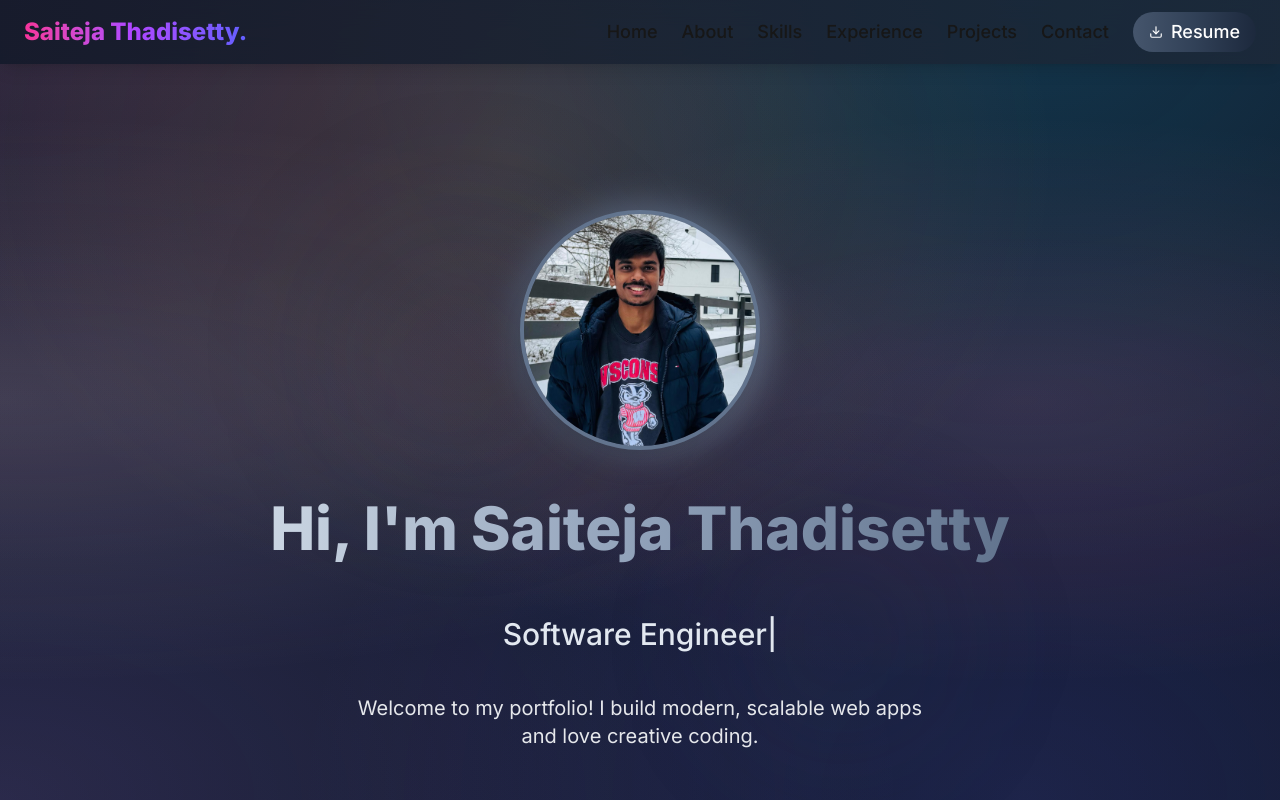
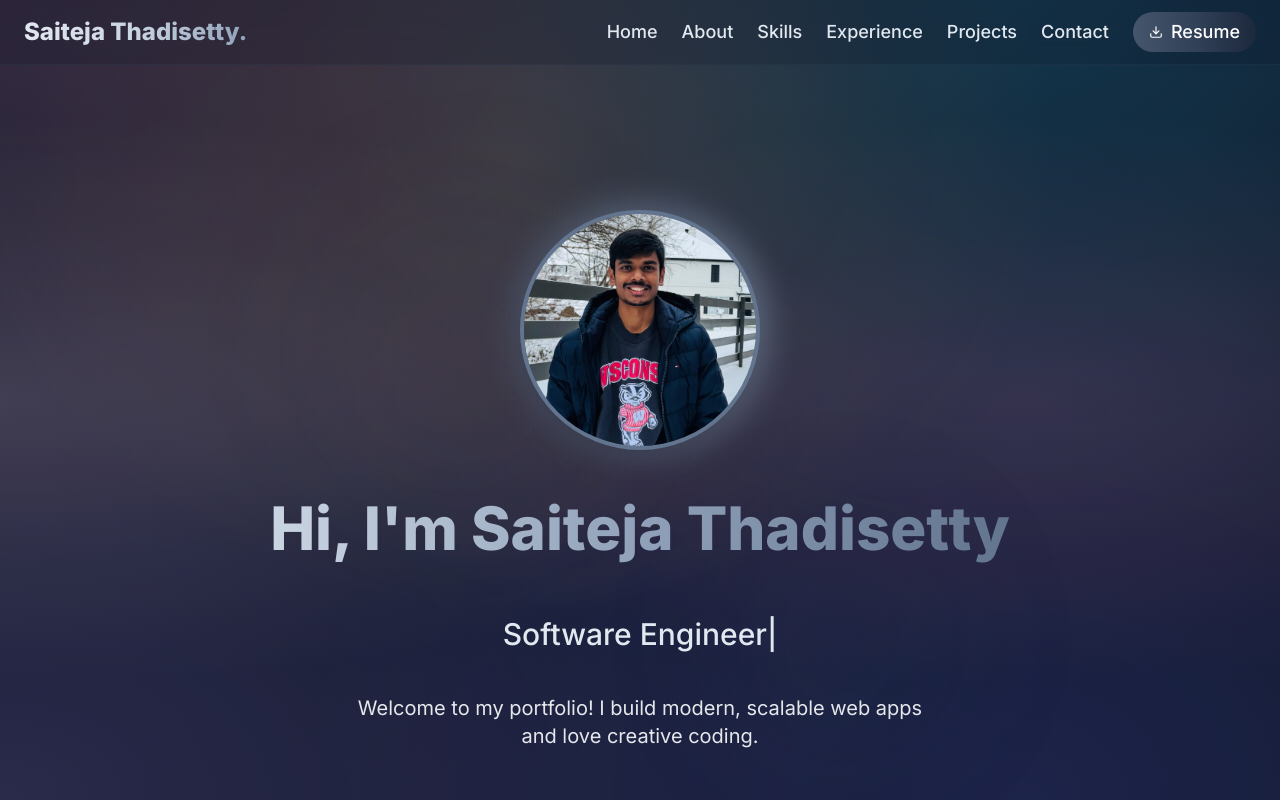
Before and after one commit to SaitejaThadisetty/SaitejaThadisettyPortfolio, a Next.js app: page / in a window 1280 px wide. Shown: the top 800 px of the page. Built offline with nearby package versions, Linux system fonts and the light colour scheme.

Commit message:
Update navbar to blend with background and improve name gradient - remove separate navbar background for seamless design

```diff
--- a/src/components/Navbar.tsx
+++ b/src/components/Navbar.tsx
@@ -28,14 +28,14 @@ const Navbar: React.FC = () => {
   }, [menuOpen]);
 
   return (
-    <nav className="fixed top-0 left-0 w-full z-50 bg-opacity-80 backdrop-blur-md bg-gradient-to-r from-gray-900/80 to-gray-800/80 shadow-lg">
+    <nav className="fixed top-0 left-0 w-full z-50 backdrop-blur-md bg-slate-900/20 border-b border-slate-700/30">
       <div className="max-w-7xl mx-auto flex items-center justify-between px-6 py-3">
         <motion.a
           href="#home"
           initial={{ x: -50, opacity: 0 }}
           animate={{ x: 0, opacity: 1 }}
           transition={{ duration: 0.7 }}
-          className="text-2xl font-extrabold bg-gradient-to-r from-pink-500 via-purple-500 to-indigo-500 bg-clip-text text-transparent cursor-pointer select-none hover:scale-105 transition-transform duration-300"
+          className="text-2xl font-extrabold bg-gradient-to-r from-slate-200 via-slate-300 to-slate-400 bg-clip-text text-transparent cursor-pointer select-none hover:scale-105 transition-transform duration-300"
         >
           Saiteja Thadisetty.
         </motion.a>
@@ -47,7 +47,7 @@ const Navbar: React.FC = () => {
               whileHover={{ scale: 1.1, color: '#94a3b8' }}
               className="transition-colors duration-200"
             >
-              <a href={link.href} className="hover:text-slate-400 transition-colors duration-200">
+              <a href={link.href} className="text-slate-200 hover:text-slate-300 transition-colors duration-200">
                 {link.name}
               </a>
             </motion.li>
@@ -83,7 +83,7 @@ const Navbar: React.FC = () => {
               animate={{ x: 0 }}
               exit={{ x: '100%' }}
               transition={{ type: 'spring', stiffness: 300, damping: 30 }}
-              className="fixed top-0 right-0 w-3/4 max-w-xs h-full bg-gray-900/95 shadow-2xl flex flex-col items-center pt-24 gap-8 md:hidden z-40"
+              className="fixed top-0 right-0 w-3/4 max-w-xs h-full bg-slate-900/80 backdrop-blur-md border-l border-slate-700/30 shadow-2xl flex flex-col items-center pt-24 gap-8 md:hidden z-40"
             >
               {navLinks.map((link) => (
                 <a
```
